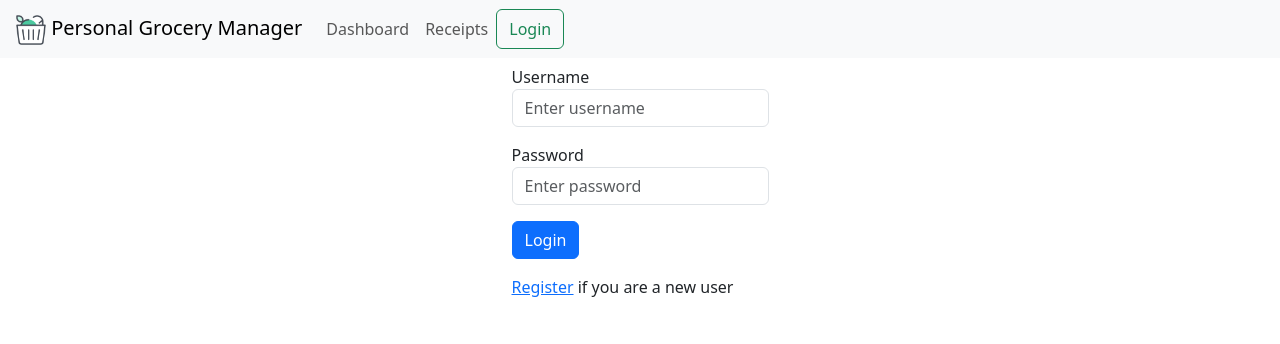
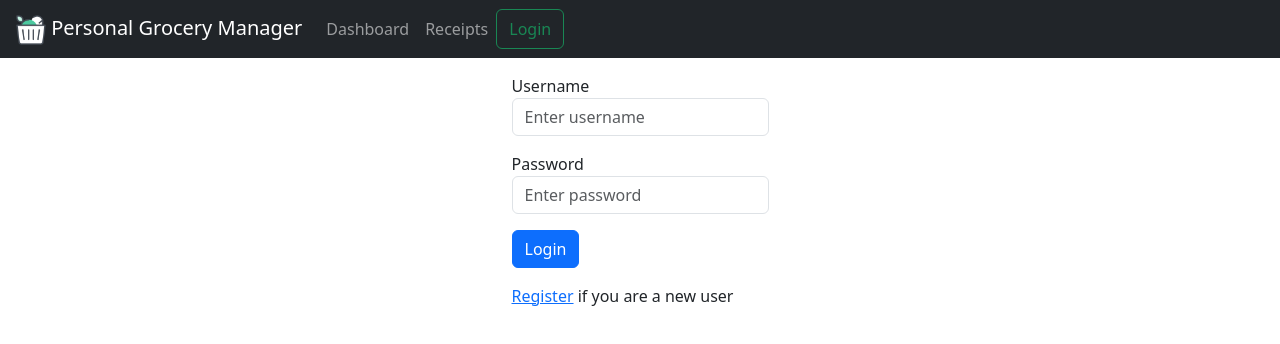
Before and after one commit to PersonalGroceryManager/frontend-react, a React (Vite) app: page /#/login in a window 1280 px wide. Shown: the top 344 px of the page. Built offline with nearby package versions, Linux system fonts and the light colour scheme; no server answers; what ag-grid-community would draw is missing.

Commit message:
fix: navbar collapse + dark mode

```diff
--- a/src/App.tsx
+++ b/src/App.tsx
@@ -6,7 +6,7 @@ import Login from "./pages/Login";
 import Register from "./pages/Register";
 import Dashboard from "./pages/Dashboard";
 import ReceiptsPage from "./pages/ReceiptsPage";
-import NavigationBar from "./components/NavigationBar/NavigationBar";
+import NavigationBar from "./components/NavigationBar";
 import ProtectedRoute from "./components/ProtectedRoute";
 import { UserContext } from "./contexts/UserContext";
 import { useContext } from "react";
--- a/src/components/NavigationBar/NavigationBar.tsx
+++ b/src/components/NavigationBar.tsx
@@ -1,8 +1,7 @@
 import { useContext } from "react";
-import "./NavigationBar.css";
-import { UserContext } from "../../contexts/UserContext";
-import NavigateToLoginButton from "../AuthComponents/NavigateToLoginButton";
-import LogoutButton from "../AuthComponents/LogoutButton";
+import { UserContext } from "../contexts/UserContext";
+import NavigateToLoginButton from "./AuthComponents/NavigateToLoginButton";
+import LogoutButton from "./AuthComponents/LogoutButton";
 
 function NavigationBar() {
   const userContext = useContext(UserContext);
@@ -13,7 +12,7 @@ function NavigationBar() {
   const { isLoggedIn } = userContext;
 
   return (
-    <nav className="navbar navbar-expand-lg navbar-light bg-light fixed-top px-3">
+    <nav className="navbar navbar-expand-lg navbar-dark bg-dark px-3 mb-3">
       <a className="navbar-brand" href="">
         {/* NOTE: THIS PATH IS DELICATE */}
         <img
@@ -28,14 +27,16 @@ function NavigationBar() {
       <button
         className="navbar-toggler"
         type="button"
-        aria-controls="navbarSupportedContent"
+        data-bs-toggle="collapse"
+        data-bs-target="#navbarContent"
+        aria-controls="navbarContent"
         aria-expanded="false"
         aria-label="Toggle navigation"
       >
         <span className="navbar-toggler-icon"></span>
       </button>
 
-      <div className="collapse navbar-collapse" id="navbarSupportedContent">
+      <div className="collapse navbar-collapse" id="navbarContent">
         <ul className="navbar-nav">
           <li className="nav-item">
             <a className="nav-link" href="#/dashboard">
--- a/src/components/NavigationBar/NavigationBar.css
+++ /dev/null
@@ -1,4 +0,0 @@
-/* Neccessary for navbar to not block body */
-body {
-  padding-top: 65px;
-}
```
